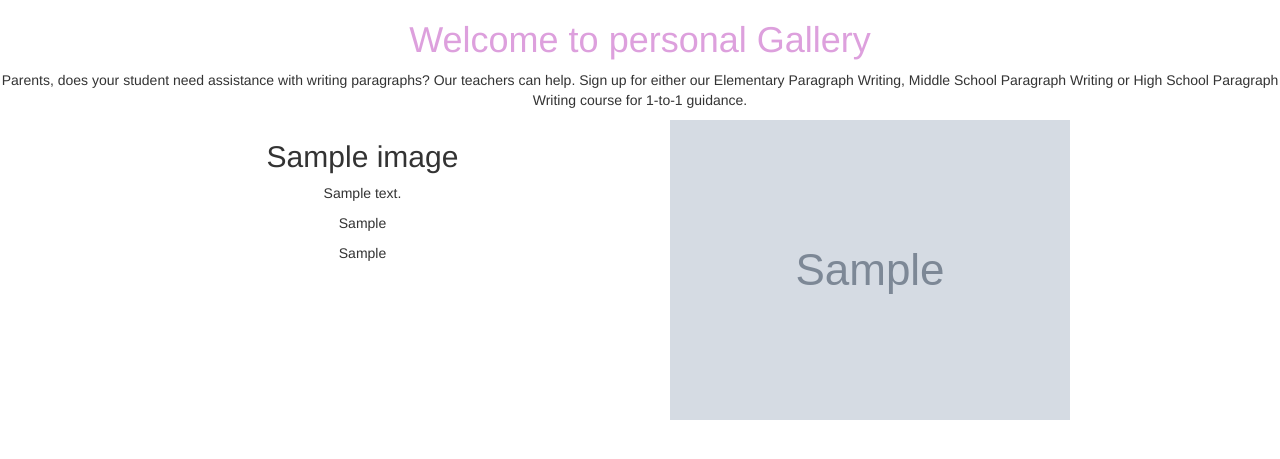
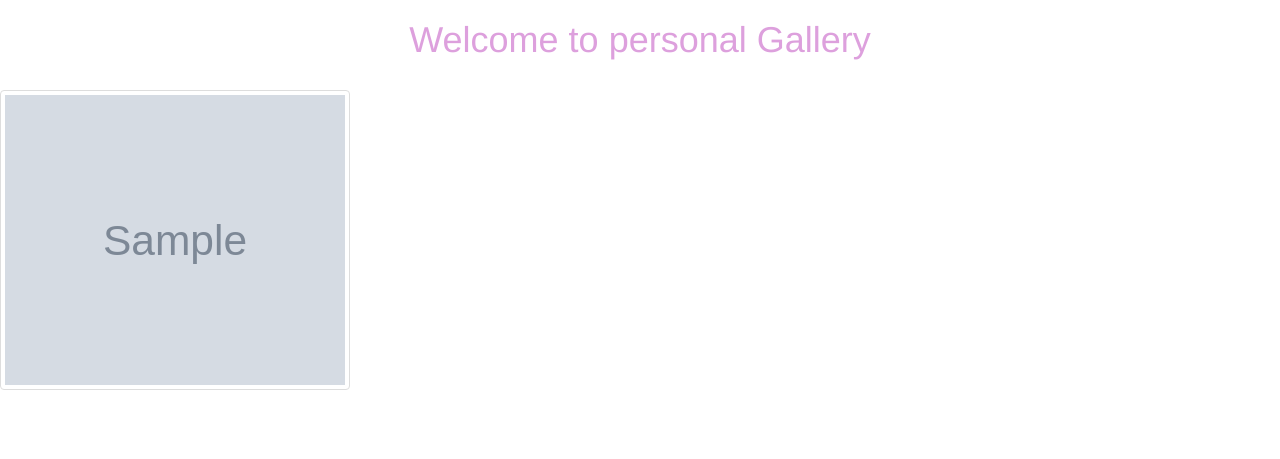
Before and after one commit to UmuhireAnuarithe/Personal_Gallery, a Django app: page / in a window 1280 px wide. Shown: the part 52-511 px from the top of the page. Run offline with Django 3.2, Linux system fonts and the light colour scheme; tables that the repository leaves empty hold one stand-in row (values such as "Sample post"); grey boxes marked "Sample" are stand-in pictures; some libraries are stand-ins or nearby versions.

Commit message:
added modal

```diff
--- a/Photos/templates/index.html
+++ b/Photos/templates/index.html
@@ -1,38 +1,39 @@
-{%extends 'all_Photos/base.html'%}
-
+{% extends 'all_Photos/base.html' %}
 {% block content %}
 {{block.super}}
-<p class='text-center'>Parents, does your student need assistance with writing paragraphs? Our teachers can help.
-    Sign up for either our Elementary Paragraph Writing,
-    Middle School Paragraph Writing or High School Paragraph Writing course for 1-to-1 guidance.</p>
-
-    <div class="container">
 
 
-<div class="container">
+  <div class="row">
+    {% for image in images %}
+    <div class="col-md-4">
+      <img style=" margin-top: 20px; margin-bottom: 20px; width:350px; height:300px;" src="{{image.image.url}}" class="img-thumbnail photo"alt="Image" data-toggle="modal" data-target="#{{image.id}}">
 
-  <!-- Looping through news   -->
-  {% for images_item in images %}
-        <div class="row">
-          <!-- displaying images -->
-          <div class="col-xs-6 col-sm-6 col-md-6 col-lg-6">
-            <h2 class="text-center"> {{ images_item.name }} </h2>
-            <p class="text-center"> {{ images_item.description }} </p>
-            <p class="text-center"> {{ images_item.location }} </p>
-            <p class="text-center"> {{ images_item.category }} </p>
+      <!-- Image Details modal -->
+
+      <div class="modal fade" id="{{image.id}}" tabindex="-1" role="dialog" aria-labelledby="imageTitle" aria-hidden="true">
+        <div  style="max-width:100%; max-height:100%; padding-top:100px;" class="modal-dialog" role="document">
+          <div class="modal-content">
+            <div class="modal-header">
+
+              <h5 class="modal-name" id="imageTitle">{{image.name}}</h5>
+
+            </div>
+            <div class="modal-body">
+              <img src="{{image.image.url}}" style="width:570px; height:500px;" alt="Image">
+              <br>
+              <p>{{image.description}}</p>
+              <p>{{image.category}}</p>
+              <p> {{image.location}}</p>
+
+            </div>
+
           </div>
-
-          <!--Display news Article images  -->
-    <div class="col-xs-6 col-sm-6 col-md-6 col-lg-6">
-        <img src="{{images_item.image.url}}" class="img-responsive" alt="Image">
+        </div>
       </div>
 
-          {% empty %}
-          <div class="row">
-            <h2 class="text-center">There No News Items</h2>
-          </div>
-          {% endfor %}
-
-        </div>
-
-        {% endblock %}
+    </div>
+        <!-- <h3 class="text-center">There are No Images</h3> -->
+    {% endfor %}
+  </div>
+</div>
+{% endblock %}
--- a/Photos/urls.py
+++ b/Photos/urls.py
@@ -5,7 +5,8 @@ from django.conf.urls.static import static
 
 urlpatterns=[
     url(r'^$',views.index,name='index'),
-    url(r'^search/', views.search_results, name='search_results')
+    url(r'^search/', views.search_results, name='search_results'),
+    url(r'^picture/',views.picture,name ='picture')
 ]
 
 if settings.DEBUG:
--- a/Photos/views.py
+++ b/Photos/views.py
@@ -38,3 +38,8 @@ def display_location(request, location):
         assert False
 
     return render(request, 'all_Photos/location.html', {"location": location,'images':images})
+
+
+def picture(request,image_id):
+    image = Image.objects.get(id = image_id)
+    return render(request,"all_Photos/picture.html", {"image":image})
```
Also changed, not shown: Photos/templates/all_Photos/picture.html (added, +25 -0 lines), media/images/travel_UQg8nmA.webp (added).
